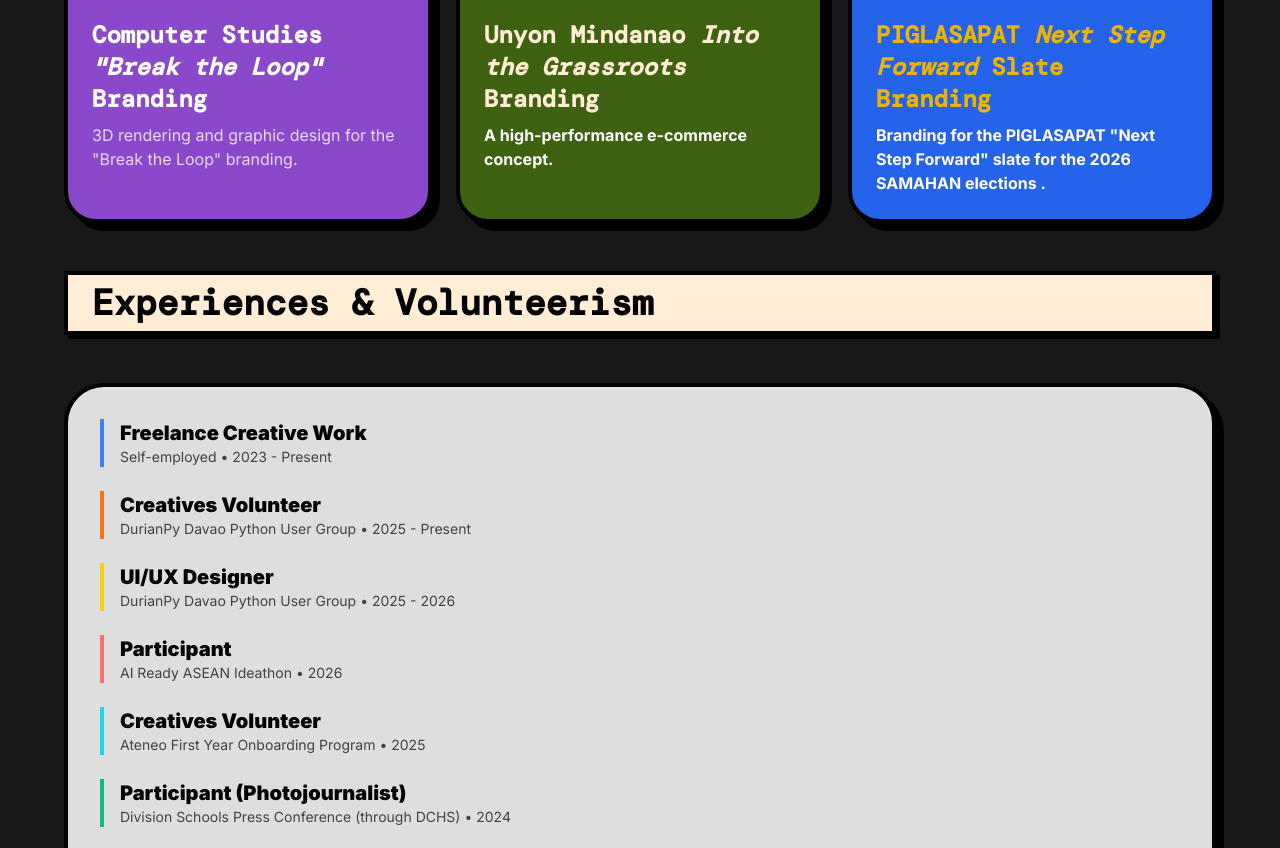
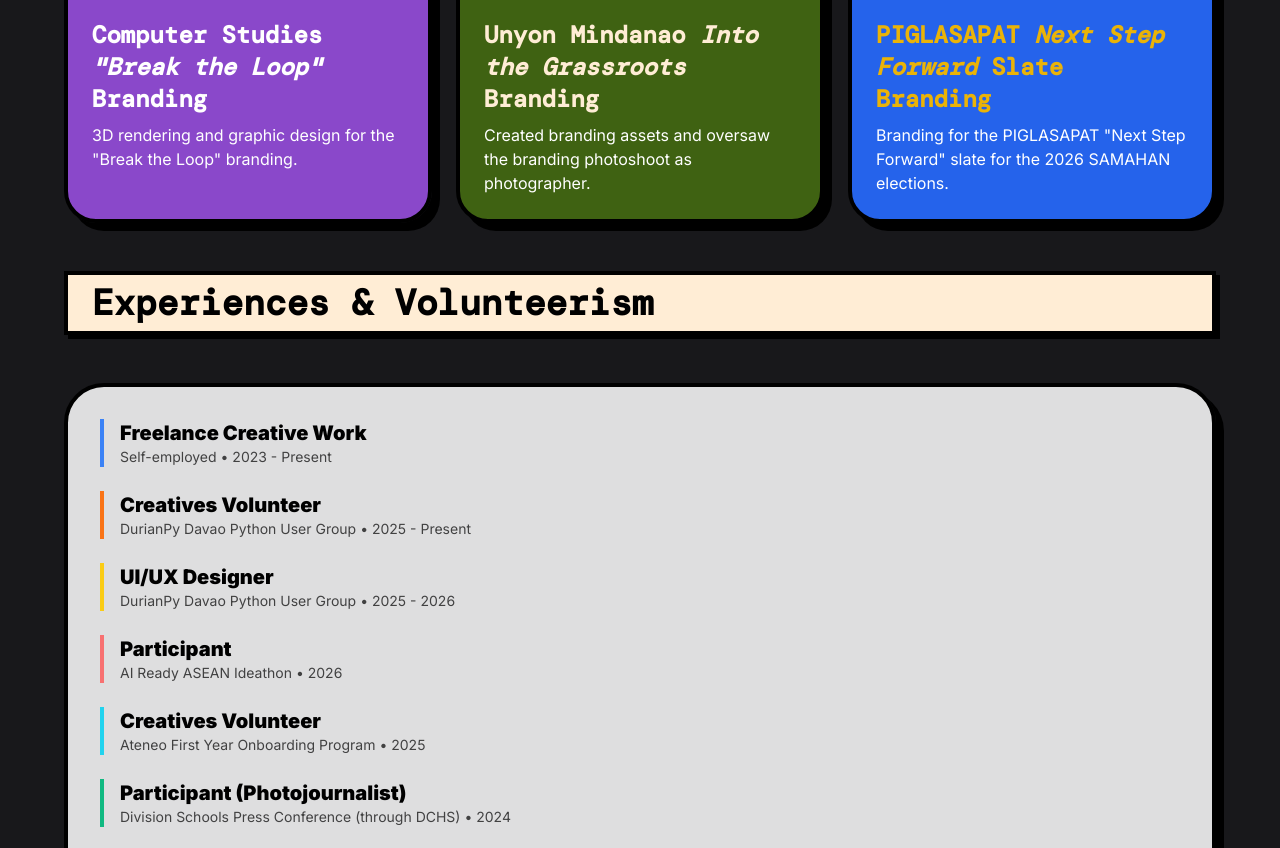
Before and after one commit to anyaes/anyaes.github.io, a plain HTML site: page index.html in a window 1280 px wide. Shown: the part 1420-2268 px from the top of the page. Drawn offline with nearby package versions, Linux system fonts and the light colour scheme; a web font is replaced by a local one.

```diff
--- a/index.html
+++ b/index.html
@@ -376,7 +376,7 @@
                                 href="https://www.facebook.com/share/p/18F5mpJf71/" target="_blank">Computer Studies
                                 <em>"Break the Loop"</em></a>
                             Branding</h3>
-                        <p class="text-white/80 mt-2">3D rendering and graphic design for the "Break the Loop" branding.
+                        <p class="text-white mt-2">3D rendering and graphic design for the "Break the Loop" branding.
                         </p>
                     </div>
                 </div>
@@ -391,7 +391,7 @@
                                 href="https://www.facebook.com/share/p/1ChV39ra27/" target="_blank">Unyon Mindanao
                                 <em>Into the Grassroots</em>
                                 Branding</h3></a>
-                        <p class="text-white font-bold mt-2">A high-performance e-commerce concept.</p>
+                        <p class="text-white mt-2">Created branding assets and oversaw the branding photoshoot as photographer.</p>
                     </div>
                 </div>
                 <div
@@ -404,8 +404,8 @@
                         <h3 class="font-mono text-2xl text-yellow-500 font-black"><a
                                 href="https://www.facebook.com/share/p/1GpDg3Tgo7/" target="_blank"> PIGLASAPAT <em>Next
                                     Step Forward</em> Slate Branding</h3></a>
-                        <p class="text-white font-bold mt-2">Branding for the PIGLASAPAT "Next Step Forward" slate for
-                            the 2026 SAMAHAN elections .</p>
+                        <p class="text-white mt-2">Branding for the PIGLASAPAT "Next Step Forward" slate for
+                            the 2026 SAMAHAN elections.</p>
                     </div>
                 </div>
             </div>
```
